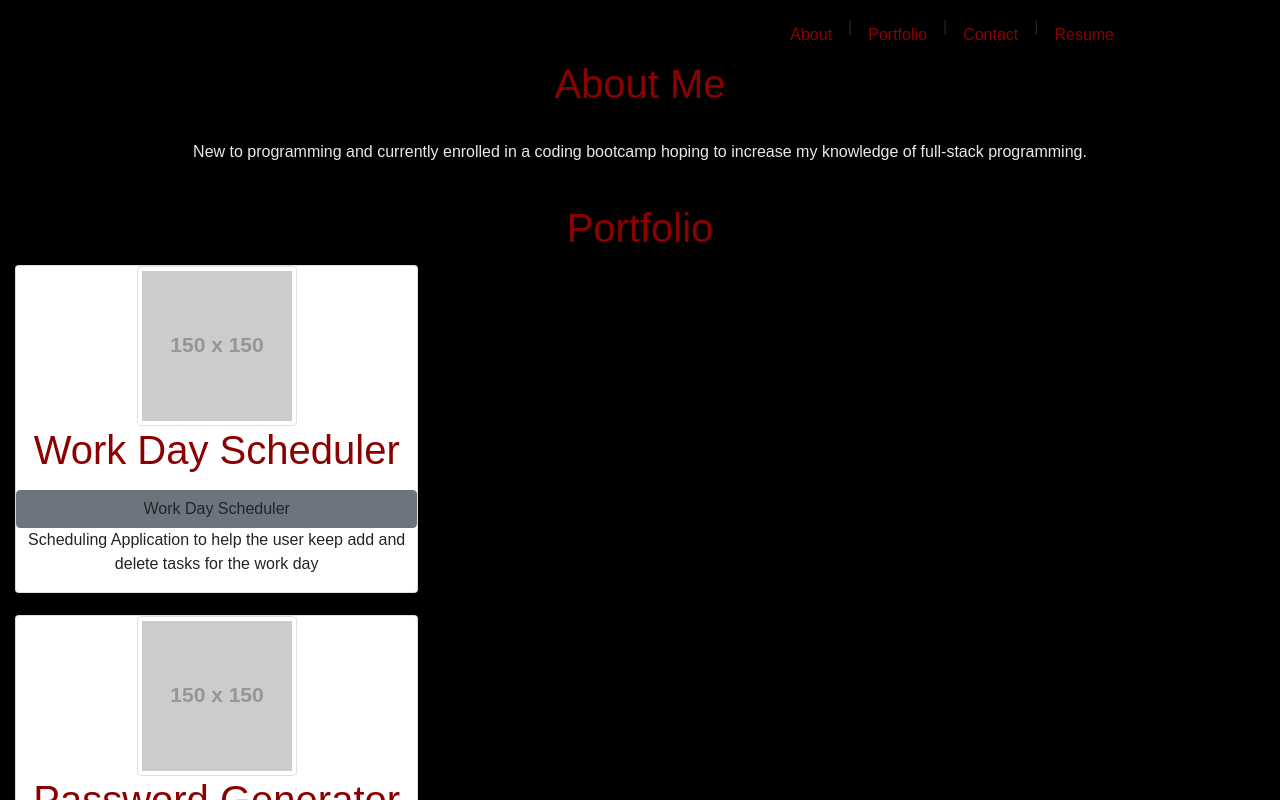
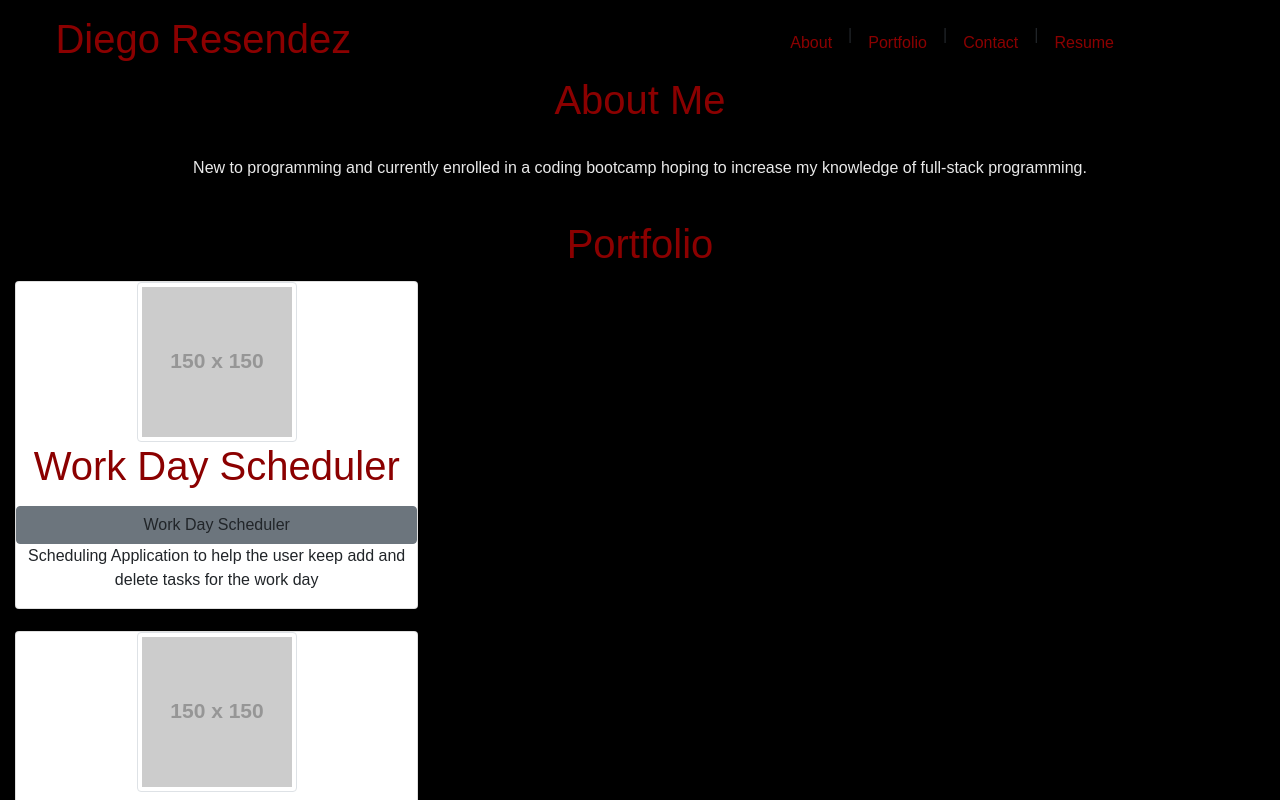
Before and after one commit to DiegoResendez/react_portfolio, a React (Create React App) app in the folder client/: page / in a window 1280 px wide. Shown: the top 800 px of the page. Built offline with nearby package versions, Linux system fonts and the light colour scheme.

Commit message:
Text colors

```diff
--- a/client/src/components/Header.js
+++ b/client/src/components/Header.js
@@ -19,6 +19,7 @@ class Header extends React.Component{
 <nav class="navbar navbar-expand-lg p-0">
     <div class="container">
       <div class="col-md-4 col-sm-12">
+        <h1 className="myName">Diego Resendez</h1>
       </div>
       <div class="col-md col-sm-12"></div>
       <div class="col-md-5 col-sm-12 text-center" id="navbarSupportedContent">
--- a/client/src/components/pages/portfolio.js
+++ b/client/src/components/pages/portfolio.js
@@ -54,8 +54,9 @@ class Portfolio extends React.Component{
     render(){
         return(
         <div className="PortfolioCards">
-        <h1>Portfolio </h1>
+        <h1 className="pageHeader">Portfolio </h1>
         <div className="projectCards">
+          <h4></h4>
         {projects.map(project => {
           console.log(project)
         return (<Project  title={project.title} description={project.description}
--- a/client/src/components/project.js
+++ b/client/src/components/project.js
@@ -27,5 +27,3 @@ class Project extends React.Component{
 }
 
 export default Project;
-
-// btn-outline-light
--- a/client/src/components/style.css
+++ b/client/src/components/style.css
@@ -12,8 +12,11 @@ body{
     float: right;
 }
 
-h1, h4, .nav-link, .form-group {
+h1,  .nav-link  {
     color: darkred;
+}
+h4, .form-group {
+    color: rgb(255, 255, 255);
 }
 
 .nav {
```
